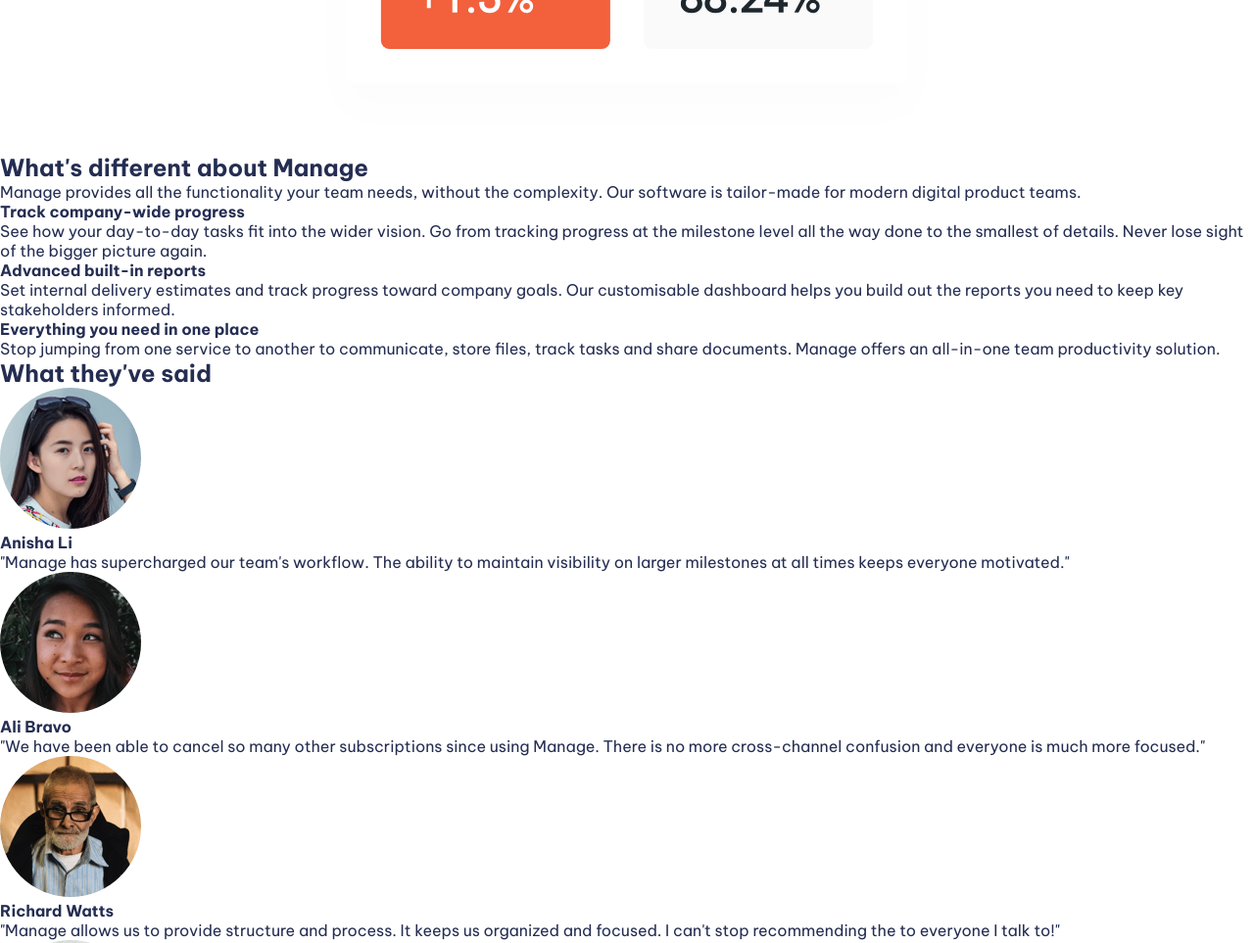
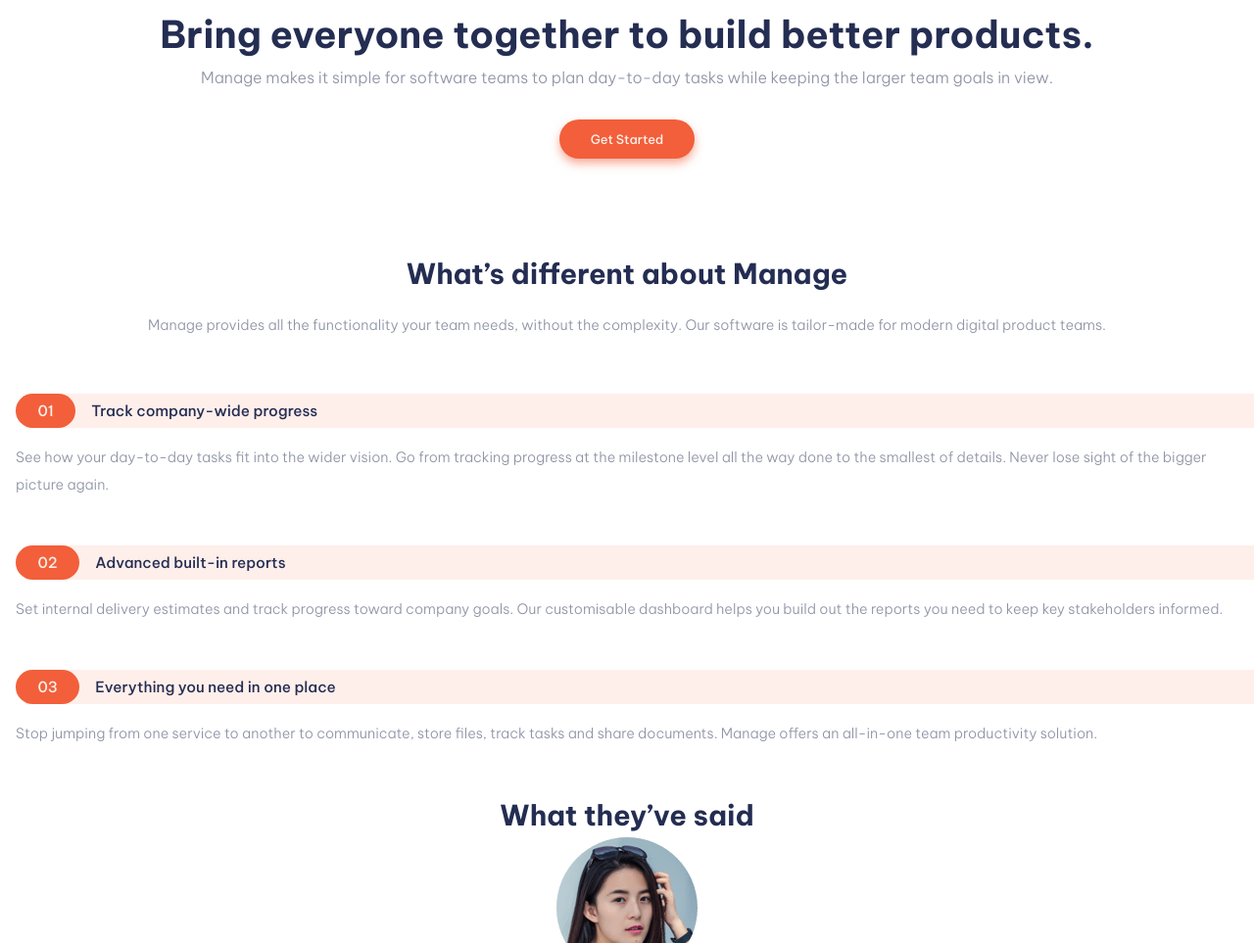
Before and after one commit to Anca2022/BPIT-ws, a plain HTML site: page index.html in a window 1280 px wide. Shown: the part 1220-2183 px from the top of the page at 98% size. Drawn offline with Linux system fonts and the light colour scheme.

Commit message:
styled header, hero section and about section

```diff
--- a/index.html
+++ b/index.html
@@ -10,7 +10,7 @@
     />
     <link rel="preconnect" href="https://fonts.googleapis.com">
     <link rel="preconnect" href="https://fonts.gstatic.com" crossorigin>
-    <link href="https://fonts.googleapis.com/css2?family=Be+Vietnam+Pro:wght@400;500;700&display=swap" rel="stylesheet">
+    <link href="https://fonts.googleapis.com/css2?family=Be+Vietnam+Pro:wght@300;400;500;700&display=swap" rel="stylesheet">
     <link rel="stylesheet" href="styles.css" />
     <title>Manage</title>
   </head>
@@ -43,7 +43,7 @@
       <section class="hero">
         <div>
           <h1 class="hero__title">
-            Bring everyone together to build better products
+            Bring everyone together to build better products.
           </h1>
           <p class="hero__description">
             Manage makes it simple for software teams to plan day-to-day tasks
@@ -59,34 +59,34 @@
       </section>
 
       <section class="about">
-        <div>
-          <h2 class="about__title">What's different about Manage</h2>
+        <div class="about__general">
+          <h3 class="about__title">What’s different about Manage</h3>
           <p class="about__description">
             Manage provides all the functionality your team needs, without the
             complexity. Our software is tailor-made for modern digital product
             teams.
           </p>
         </div>
-        <ul>
-          <li data-number="01">
-            <h4>Track company-wide progress</h4>
-            <p>
+        <ul class="about__list">
+          <li class="about__list-item">
+            <h4 data-number="01" class="about__list-item__title">Track company-wide progress</h4>
+            <p class="about__list-item__desc">
               See how your day-to-day tasks fit into the wider vision. Go from
               tracking progress at the milestone level all the way done to the
               smallest of details. Never lose sight of the bigger picture again.
             </p>
           </li>
-          <li data-number="02">
-            <h4>Advanced built-in reports</h4>
-            <p>
+          <li class="about__list-item">
+            <h4 data-number="02" class="about__list-item__title">Advanced built-in reports</h4>
+            <p class="about__list-item__desc">
               Set internal delivery estimates and track progress toward company
               goals. Our customisable dashboard helps you build out the reports
               you need to keep key stakeholders informed.
             </p>
           </li>
-          <li data-number="03">
-            <h4>Everything you need in one place</h4>
-            <p>
+          <li class="about__list-item">
+            <h4 data-number="03" class="about__list-item__title">Everything you need in one place</h4>
+            <p class="about__list-item__desc">
               Stop jumping from one service to another to communicate, store
               files, track tasks and share documents. Manage offers an
               all-in-one team productivity solution.
@@ -96,7 +96,7 @@
       </section>
 
       <section class="testimonials">
-        <h2>What they've said</h2>
+        <h3>What they’ve said</h3>
         <ul>
           <li>
             <article class="card">
@@ -107,9 +107,9 @@
               />
               <h4 class="card__title">Anisha Li</h4>
               <p class="card__text">
-                "Manage has supercharged our team's workflow. The ability to
+                “Manage has supercharged our team’s workflow. The ability to
                 maintain visibility on larger milestones at all times keeps
-                everyone motivated."
+                everyone motivated.”
               </p>
             </article>
           </li>
@@ -122,9 +122,9 @@
               />
               <h4 class="card__title">Ali Bravo</h4>
               <p class="card__text">
-                "We have been able to cancel so many other subscriptions since
+                “We have been able to cancel so many other subscriptions since
                 using Manage. There is no more cross-channel confusion and
-                everyone is much more focused."
+                everyone is much more focused.”
               </p>
             </article>
           </li>
@@ -137,9 +137,9 @@
               />
               <h4 class="card__title">Richard Watts</h4>
               <p class="card__text">
-                "Manage allows us to provide structure and process. It keeps us
-                organized and focused. I can't stop recommending the to everyone
-                I talk to!"
+                “Manage allows us to provide structure and process. It keeps us
+                organized and focused. I can’t stop recommending the to everyone
+                I talk to!”
               </p>
             </article>
           </li>
@@ -152,9 +152,9 @@
               />
               <h4 class="card__title">Shanai Gough</h4>
               <p class="card__text">
-                "Their software allows us to track, manage and collaborate on
+                “Their software allows us to track, manage and collaborate on
                 our projects from anywhere. It keeps the whole team in-sync
-                without being intrusive."
+                without being intrusive.”
               </p>
             </article>
           </li>
--- a/styles.css
+++ b/styles.css
@@ -16,6 +16,22 @@
   font-size: 1rem;
   font-family: "Be Vietnam Pro", sans-serif;
   color: var(--primary-blue);
+  text-align:center;
+}
+h1{
+  font-size: 2.4rem;
+  line-height: 3.25rem;
+}
+/* h2{
+
+} */
+h3{
+  font-size: 1.8rem;
+  line-height: 2.75rem;
+}
+h4{
+  font-size: 0.95rem;
+  font-weight: 500;
 }
 button, input{
   font-family: "Be Vietnam Pro", sans-serif;
@@ -35,17 +51,19 @@
   border: none;
 }
 .cta-button{
-  padding: 0.9rem 2rem;
+  padding: 0.75rem 2rem;
   border:none;
+  background-color: var(--primary-red);
+  color:var(--light-red);
+  font-size:0.8rem;
   border-radius: 2rem;
   box-shadow: 0 5px 10px hsla(12, 88%, 59%, 0.5);
-  background-color: var(--primary-red);
-  color:var(--light-red);
 }
 /* .cta-button--light{
 
 } */
 
+/* HEADER SECTION */
 .header__nav, .header__cta-button{
   display:none;
 }
@@ -53,7 +71,7 @@
 .header{
   display:flex;
   justify-content: space-between;
-  padding: 3rem 1.5rem;
+  padding: 3rem 1.5rem 2rem 1.5rem;
 }
 .header__logo{
   width: 7.5rem;
@@ -81,15 +99,67 @@
   border-radius: 5px;
 }
 
-
-
-
-
-
-
+/* HERO SECTION  */
+.hero{
+  display: flex;
+  flex-direction: column-reverse;
+  padding: 0 1.5rem 6rem 1.5rem;
+  /* background-color: var(--light-red); */
+}
 .hero__image{
   width:100%;
+  margin-bottom: 0.75rem;
 }
+.hero__title{
+  margin-bottom: 0.25rem;
+}
+.hero__description{
+  margin-bottom:1.8rem;
+  color:var(--dark-gray);
+  font-weight:300;
+  line-height:1.75rem;
+}
+
+/* ABOUT SECTION */
+
+.about__general{
+  padding: 0 2rem;
+}
+.about__description, .about__list-item__desc{
+  color:var(--dark-gray);
+  font-weight:300;
+  font-size:0.9rem;
+  line-height: 1.75rem;
+}
+.about__description{
+  margin-top: 1rem;
+  margin-bottom: 3.5rem;
+}
+.about__list{
+  margin-left: 1rem;
+  text-align: left;
+}
+.about__list-item{
+  margin-bottom: 3rem;
+}
+.about__list-item__title{
+  background-color: var(--light-red);
+  padding:0.5rem 0;
+  margin-left: 10px;
+}
+.about__list-item__title::before{
+  content: attr(data-number);
+  background-color: var(--primary-red);
+  color:var(--light-red);
+  padding: 0.5rem 1.4rem;
+  margin-left:-10px;
+  margin-right: 1rem;
+  border-radius: 2rem;
+}
+.about__list-item__desc{
+  margin-top: 1rem;
+}
+
 /* - Mobile: 375px
 - Desktop: 1440px
 
@@ -108,6 +178,6 @@
 ### Font
 
   font-family: "Be Vietnam Pro", sans-serif;
-  font-weight: 400, 500, 700;
+  font-weight: 400, 500, 700; +300
   font-style: normal;
 */
```
